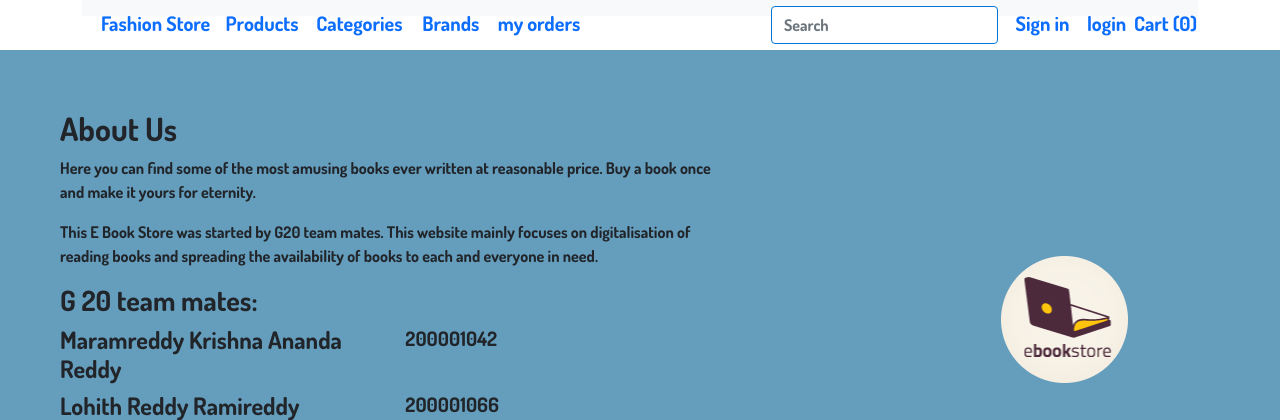
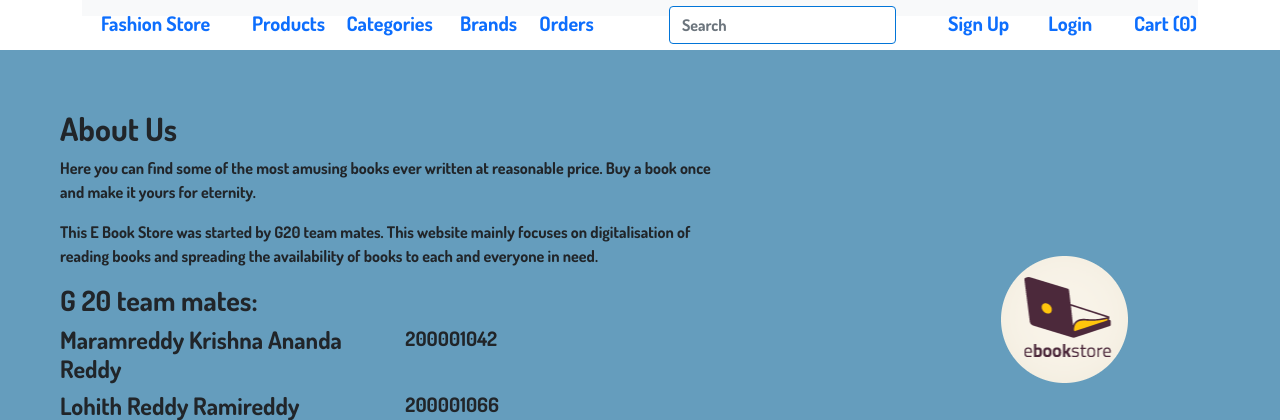
Before and after one commit to krishnaanandareddy/fashion-portal, a Flask app: page /about in a window 1280 px wide. Shown: the top 420 px of the page. Run offline with Flask 2, Linux system fonts and the light colour scheme; some libraries are stand-ins or nearby versions; some web fonts are replaced.

Commit message:
changed navbar

```diff
--- a/utils/static/css/style.css
+++ b/utils/static/css/style.css
@@ -8,7 +8,7 @@ body {
 .se {
   position: absolute;
   /* right: 8cm; */
-  right: 5.3cm;
+  right: 8cm;
   width: 6cm;
   border: 1px;
   border-color: #0275d8;
@@ -70,7 +70,7 @@ a {
 }
 .navbar-products {
   position: absolute;
-  left: 3.8cm;
+  left: 4.5cm;
   top: 8px;
   font-size: 20px;
 }
@@ -90,39 +90,39 @@ a {
 }
 .navbarDropdown-category {
   position: absolute;
-  left: 6.2cm;
+  left: 7cm;
   font-size: 20px;
 }
 
 .navbar-brands {
   display: block;
   position: absolute;
-  left: 9cm;
+  left: 10cm;
   font-size: 20px;
 }
 
 .nav-link-username {
   position: absolute;
-  right: 4cm;
+  right: 5cm;
   top: 8px;
   font-size: 20px;
 }
 
 .nav-link-logout {
   position: absolute;
-  right: 2cm;
+  right: 2.6cm;
   top: 8px;
   font-size: 20px;
 }
 .nav-link-sign-in {
   position: absolute;
-  right: 3.4cm;
+  right: 5cm;
   top: 8px;
   font-size: 20px;
 }
 .nav-link-login {
   position: absolute;
-  right: 1.9cm;
+  right: 2.8cm;
   top: 8px;
   font-size: 20px;
 }
@@ -136,7 +136,7 @@ a {
 
 .nav-link-myorders {
   position: absolute;
-  left: 11cm;
+  left: 12.1cm;
   top: 8px;
   font-size: 20px;
 }
--- a/utils/templates/navbar.html
+++ b/utils/templates/navbar.html
@@ -56,17 +56,17 @@
             </li>
             {% else %}
             <li class="nav-item">
-              <a href="{{url_for('customer_register')}}" class="nav-link-sign-in">Sign in</a>
+              <a href="{{url_for('customer_register')}}" class="nav-link-sign-in">Sign Up</a>
             </li>
             <li class="nav-item">
-              <a href="{{url_for('customerLogin')}}" class="nav-link-login">login</a>
+              <a href="{{url_for('customerLogin')}}" class="nav-link-login">Login</a>
             </li>
             {% endif %}
             <li class="nav-item">
               <a href="{{url_for('getCart')}}" class="nav-link-cart"> Cart ({{ session['Shoppingcart']|length }}) </a>
             </li>
             <li class="nav-item">
-              <a href="{{url_for('myorders')}}" class="nav-link-myorders"> my orders </a>
+              <a href="{{url_for('myorders')}}" class="nav-link-myorders">Orders</a>
             </li>
           </ul>
           <!-- result and search code here -->
```
Also changed, not shown: utils/project.db.
